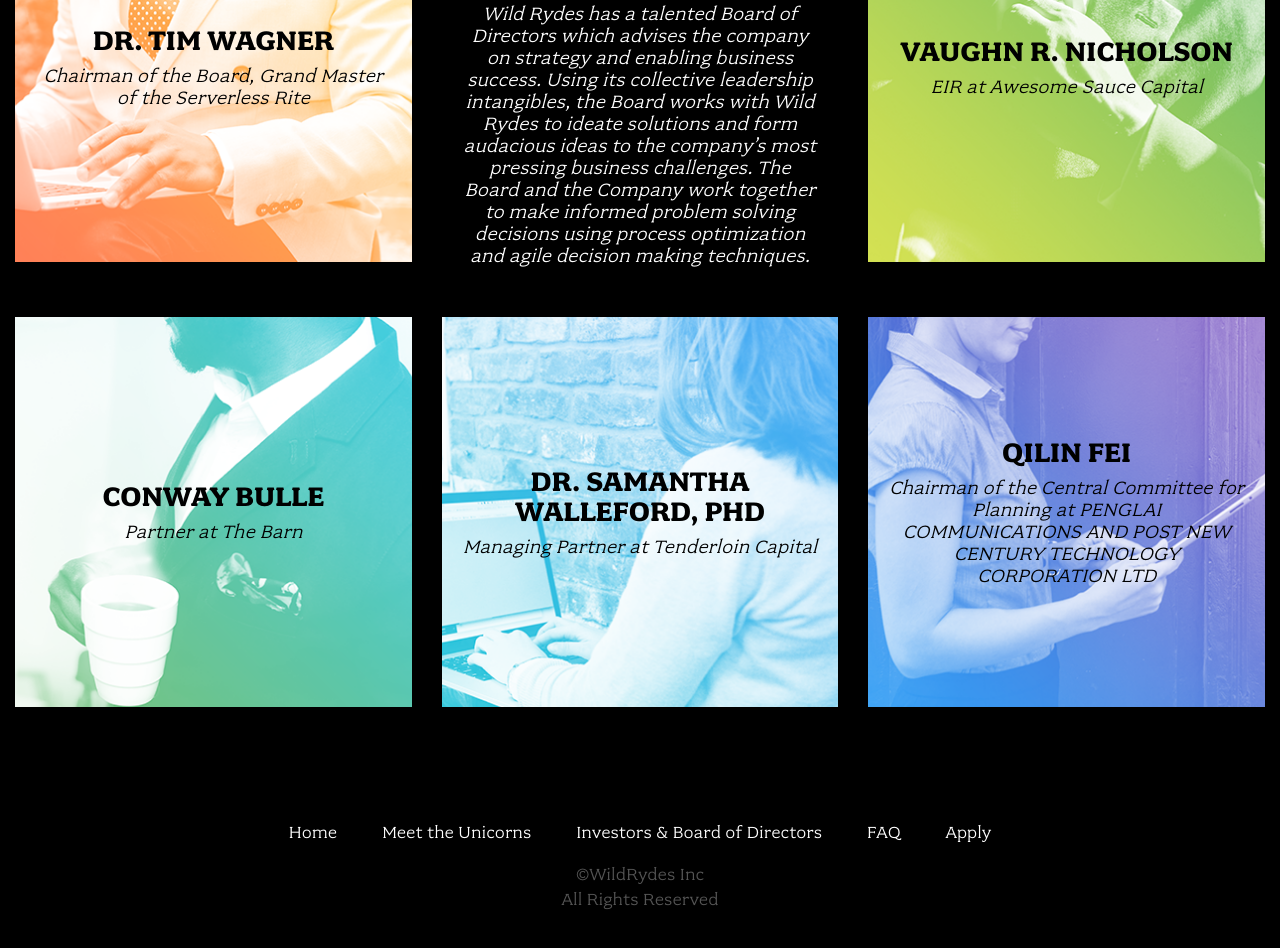
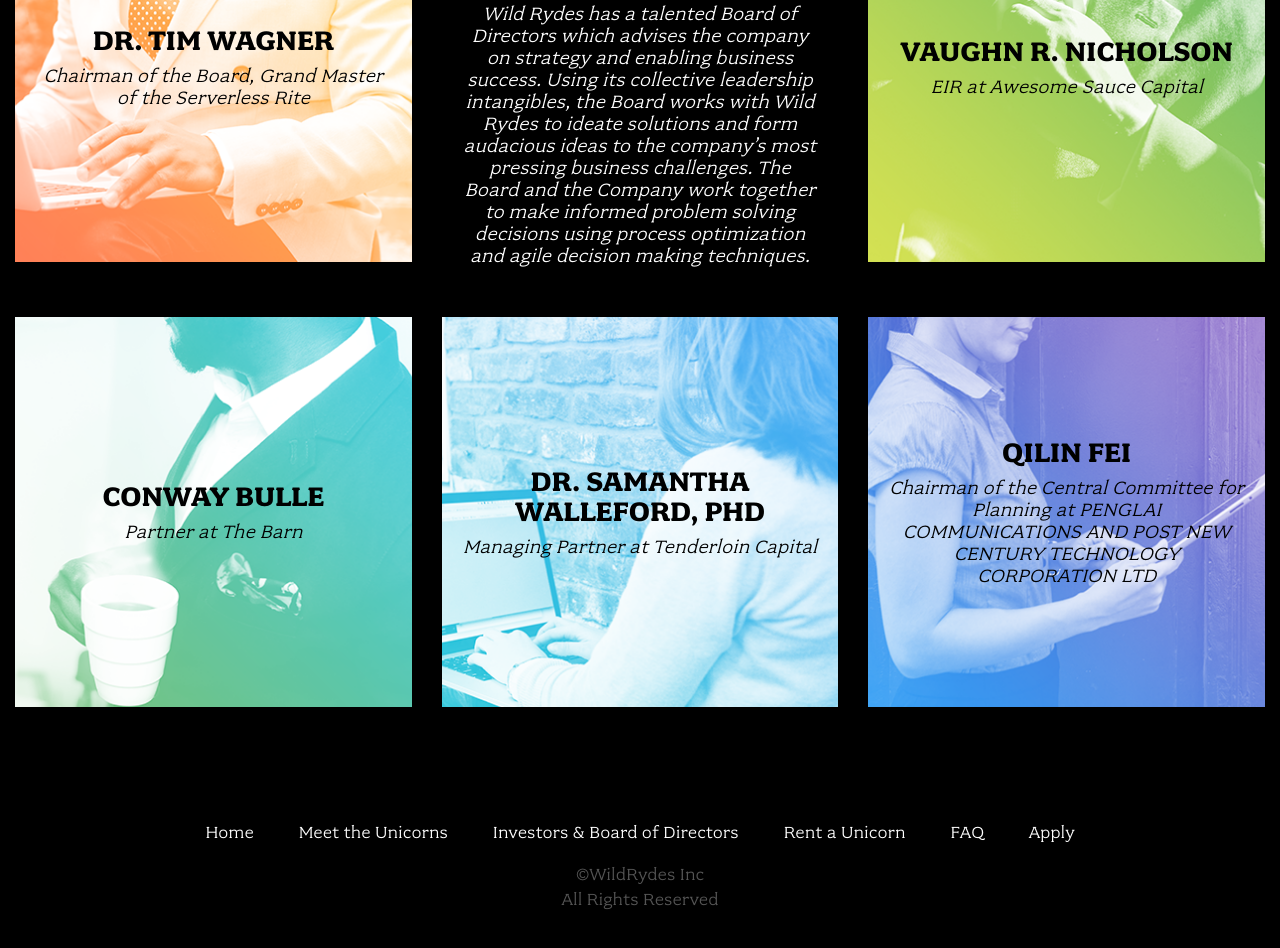
Before and after one commit to amyxphan/ServerlessWebsite, a plain HTML site: page investors.html in a window 1280 px wide. Shown: the part 1360-2308 px from the top of the page. Drawn offline with Linux system fonts and the light colour scheme.

Commit message:
add rent.html path

```diff
--- a/investors.html
+++ b/investors.html
@@ -29,6 +29,7 @@
           <li><a href="index.html">Home</a></li>
           <li><a href="unicorns.html">Meet the Unicorns</a></li>
           <li><a href="investors.html">Investors & Board of Directors</a></li>
+          <li><a href="rent.html">Rent a Unicorn</a></li>
           <li><a href="faq.html">FAQ</a></li>
           <li><a href="apply.html">Apply</a></li>
         </ul>
@@ -128,6 +129,7 @@
           <li><a href="index.html">Home</a></li>
           <li><a href="unicorns.html">Meet the Unicorns</a></li>
           <li><a href="investors.html">Investors & Board of Directors</a></li>
+          <li><a href="rent.html">Rent a Unicorn</a></li>
           <li><a href="faq.html">FAQ</a></li>
           <li><a href="apply.html">Apply</a></li>
         </ul>
```
